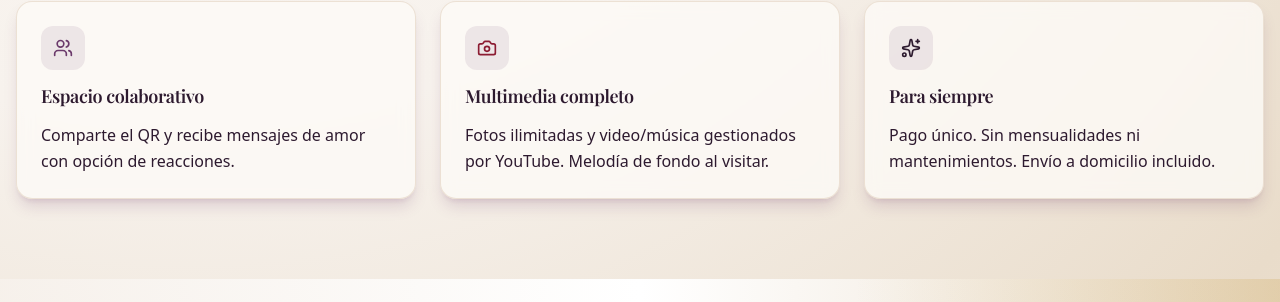
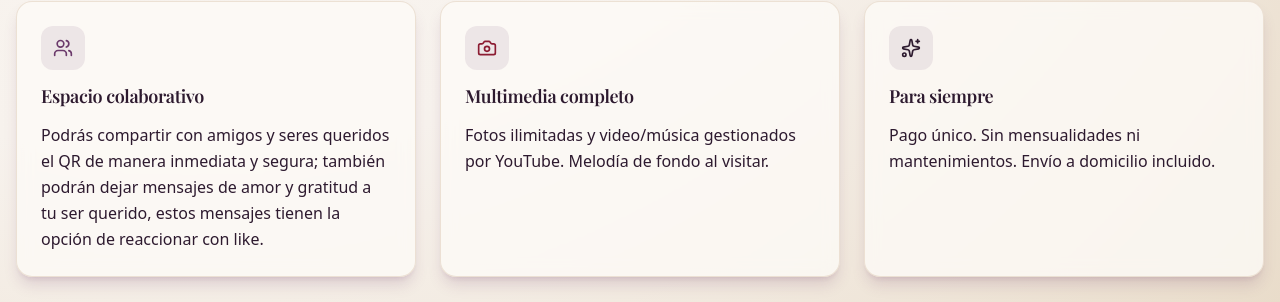
Before and after one commit to SantiagoClavijoSoto/memorias_qr, a React (Vite) app: page / in a window 1280 px wide. Shown: the part 1220-1522 px from the top of the page. Built offline with nearby package versions, Linux system fonts and the light colour scheme.

Commit message:
chore: update collaborative space copy

```diff
--- a/src/features/home/data.tsx
+++ b/src/features/home/data.tsx
@@ -29,7 +29,7 @@ export const collaborationCards: InfoCard[] = [
   {
     icon: <Users className="h-5 w-5 text-primary" />,
     title: "Espacio colaborativo",
-    desc: "Comparte el QR y recibe mensajes de amor con opción de reacciones.",
+    desc: "Podrás compartir con amigos y seres queridos el QR de manera inmediata y segura; también podrán dejar mensajes de amor y gratitud a tu ser querido, estos mensajes tienen la opción de reaccionar con like.",
   },
   {
     icon: <Camera className="h-5 w-5 text-secondary" />,
```
